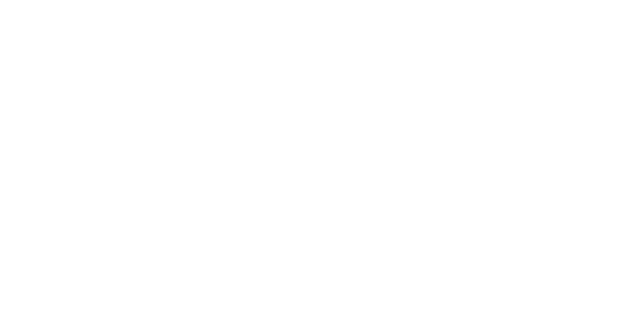
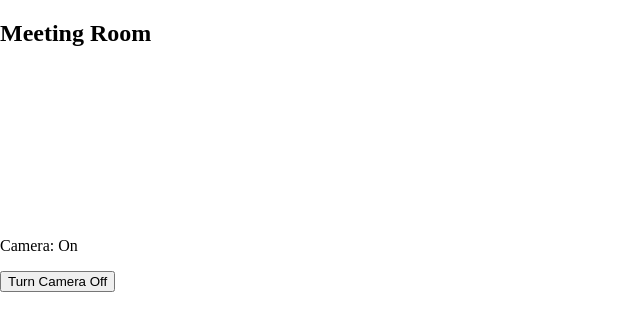
Before and after one commit to jayesh-132005-gif/ZoomWebClone, a React (Vite) app in the folder fronted/: page /video-meet in a window 1280 px wide. Before the commit this address had no page. Shown: the top 330 px of the page, without its empty margins (0-640 px from the left). Built offline with nearby package versions, Linux system fonts and the light colour scheme; sample sign-in values are in the browser's storage.

Commit message:
Building videoMeet.jsx

```diff
--- a/fronted/src/App.jsx
+++ b/fronted/src/App.jsx
@@ -5,6 +5,7 @@
 import  Register from "./pages/Register.jsx";
 import  Home from "./pages/home.jsx";
 import ProtectedRoute from "./components/protectedRoute.jsx";
+import VideoMeetComponent from "./pages/videoMeet.jsx";
 
 
  function App() {
@@ -25,6 +26,9 @@
           <Route element={<ProtectedRoute />}>
             <Route path="/home" element={<Home />} />
           </Route>
+          <Route element={<ProtectedRoute />}>
+            <Route path="/video-meet" element={<VideoMeetComponent />} />
+          </Route>
 
         </Routes>
 
--- a/fronted/src/pages/VideoMeet.jsx
+++ b/fronted/src/pages/VideoMeet.jsx
@@ -0,0 +1,58 @@
+import { useState, useRef } from "react";
+import server from "../utils/server.js";
+
+// Backend server base url
+const server_url = server;
+
+// Configuration for WebRTC peer connections
+const peerConfig = {
+    iceServers: [
+        {
+            urls: "stun:stun.l.google.com:19302"
+        }
+    ]
+};
+
+
+// VideoMeetComponent is a React component that manages video meeting functionality.
+export default function VideoMeetComponent() {
+    const [video, setVideo] = useState(true);
+
+    const localVideoRef = useRef(null);
+    const localStreamRef = useRef(null);
+
+    const connections = useRef({});
+
+    const getPermissions = async () => {
+        try {
+            const stream = await navigator.mediaDevices.getUserMedia({
+                video: true,
+                audio: true
+            });
+
+            localStreamRef.current = stream;
+
+            if (localVideoRef.current) {
+                localVideoRef.current.srcObject = stream;
+            }
+        } catch (error) {
+            console.error("Camera/Microphone access failed:", error);
+        }
+    };
+
+
+    return (
+        <div>
+            <h2>Meeting Room</h2>
+
+            <video ref={localVideoRef} autoPlay muted />
+
+
+            <p>Camera: {video ? "On" : "Off"}</p>
+
+            <button onClick={() => setVideo(prev => !prev)}>
+                {video ? "Turn Camera Off" : "Turn Camera On"}
+            </button>
+        </div>
+    );
+}
--- /dev/null
+++ b/fronted/src/utils/server.js
@@ -0,0 +1,4 @@
+
+const server = "http://localhost:8000";
+
+export default server;
```
